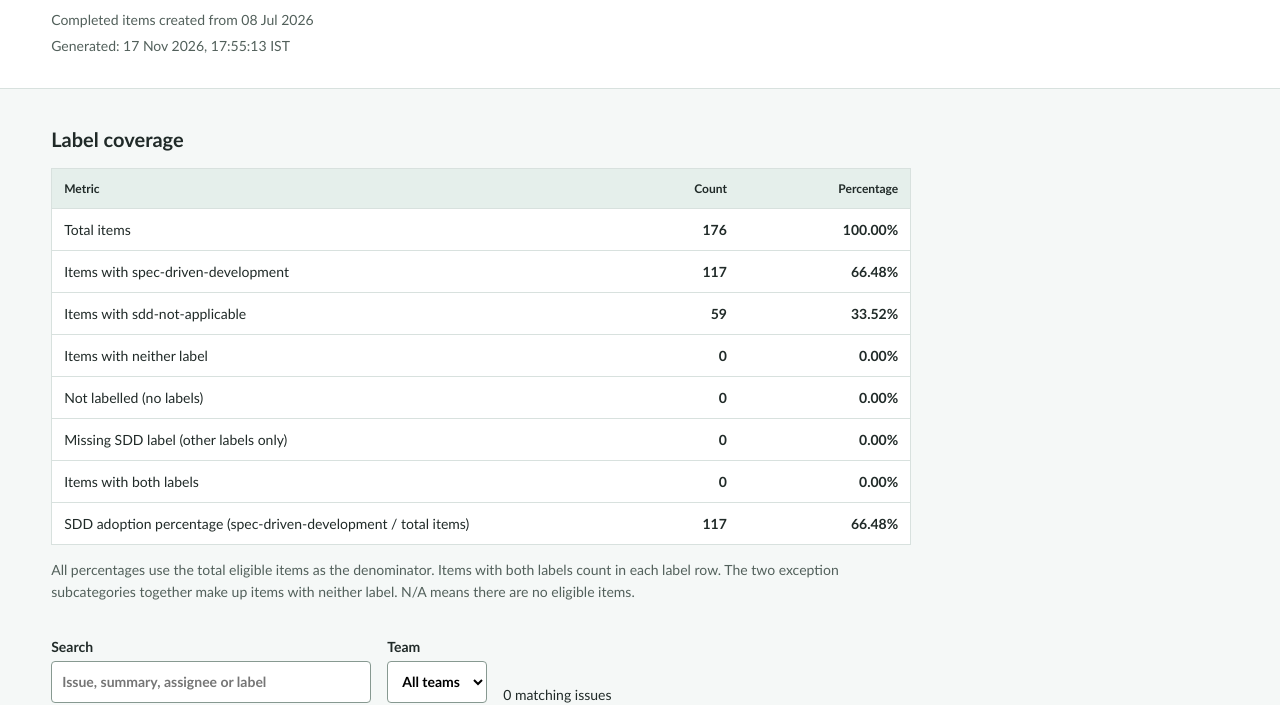
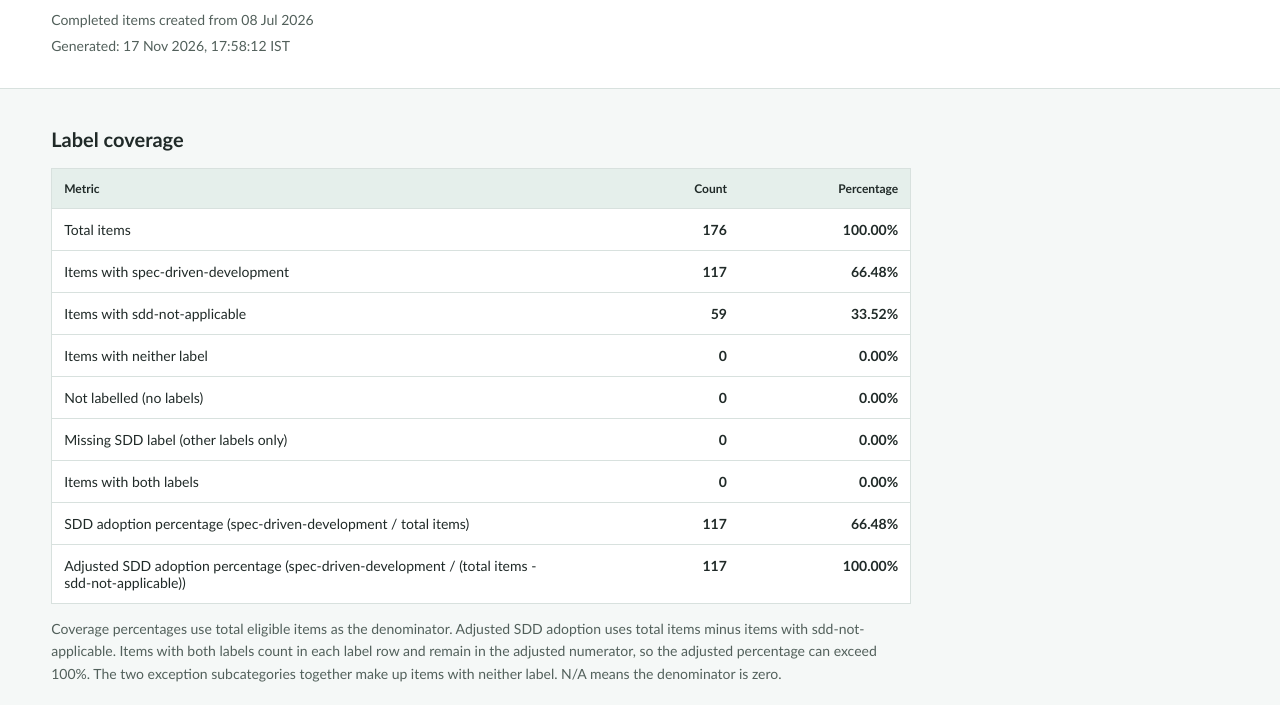
Before and after one commit to sumit7721/sdd-missing-labels, a plain HTML site: page index.html in a window 1280 px wide. Shown: the part 101-806 px from the top of the page. Drawn offline with Linux system fonts and the light colour scheme.

Commit message:
Refresh SDD label report

```diff
--- a/index.html
+++ b/index.html
@@ -11,9 +11,9 @@ main{padding:22px 4% 40px}.totals{display:flex;flex-wrap:wrap;gap:24px;padding-b
 section{padding:8px 0 24px}h2{font-size:20px}.count{color:var(--green);padding-left:8px}.table-scroll{overflow:auto;background:white;border:1px solid var(--line)}table{border-collapse:collapse;width:100%;min-width:940px;text-align:left}th{background:#e5efeb;font-size:12px}th,td{padding:12px;border-bottom:1px solid var(--line);vertical-align:top;overflow-wrap:anywhere}td:nth-child(3){min-width:220px;max-width:420px}td:last-child{max-width:220px}a{color:var(--green);font-weight:bold}tr:last-child td{border-bottom:0}tbody tr:hover{background:#f0f7f4}details{border-top:1px solid var(--line);padding:18px 0}summary{cursor:pointer;font-weight:bold}pre{white-space:pre-wrap;overflow-wrap:anywhere;font-size:12px;line-height:1.8}footer{color:#52605b} [hidden]{display:none!important}
 @media(max-width:600px){h1{font-size:26px}.filters,label,input,select{width:100%}.totals{gap:12px}.totals span{width:100%}header{padding-top:18px}}
 </style></head><body><header><div class="eyebrow">NA REGULATORY / KARAN + ARJUN</div>
-<h1>SDD Adoption &amp; Label Exceptions</h1><p>Completed items created from 08 Jul 2026</p><p>Generated: 17 Nov 2026, 17:55:13 IST</p></header><main>
-<h2>Label coverage</h2><table class="metrics" aria-label="SDD label coverage"><thead><tr><th scope="col">Metric</th><th scope="col">Count</th><th scope="col">Percentage</th></tr></thead><tbody><tr><th scope="row">Total items</th><td>176</td><td>100.00%</td></tr><tr><th scope="row">Items with spec-driven-development</th><td>117</td><td>66.48%</td></tr><tr><th scope="row">Items with sdd-not-applicable</th><td>59</td><td>33.52%</td></tr><tr><th scope="row">Items with neither label</th><td>0</td><td>0.00%</td></tr><tr><th scope="row">Not labelled (no labels)</th><td>0</td><td>0.00%</td></tr><tr><th scope="row">Missing SDD label (other labels only)</th><td>0</td><td>0.00%</td></tr><tr><th scope="row">Items with both labels</th><td>0</td><td>0.00%</td></tr><tr><th scope="row">SDD adoption percentage (spec-driven-development / total items)</th><td>117</td><td>66.48%</td></tr></tbody></table>
-<p class="metric-note">All percentages use the total eligible items as the denominator. Items with both labels count in each label row. The two exception subcategories together make up items with neither label. N/A means there are no eligible items.</p>
+<h1>SDD Adoption &amp; Label Exceptions</h1><p>Completed items created from 08 Jul 2026</p><p>Generated: 17 Nov 2026, 17:58:12 IST</p></header><main>
+<h2>Label coverage</h2><table class="metrics" aria-label="SDD label coverage"><thead><tr><th scope="col">Metric</th><th scope="col">Count</th><th scope="col">Percentage</th></tr></thead><tbody><tr><th scope="row">Total items</th><td>176</td><td>100.00%</td></tr><tr><th scope="row">Items with spec-driven-development</th><td>117</td><td>66.48%</td></tr><tr><th scope="row">Items with sdd-not-applicable</th><td>59</td><td>33.52%</td></tr><tr><th scope="row">Items with neither label</th><td>0</td><td>0.00%</td></tr><tr><th scope="row">Not labelled (no labels)</th><td>0</td><td>0.00%</td></tr><tr><th scope="row">Missing SDD label (other labels only)</th><td>0</td><td>0.00%</td></tr><tr><th scope="row">Items with both labels</th><td>0</td><td>0.00%</td></tr><tr><th scope="row">SDD adoption percentage (spec-driven-development / total items)</th><td>117</td><td>66.48%</td></tr><tr><th scope="row">Adjusted SDD adoption percentage (spec-driven-development / (total items - sdd-not-applicable))</th><td>117</td><td>100.00%</td></tr></tbody></table>
+<p class="metric-note">Coverage percentages use total eligible items as the denominator. Adjusted SDD adoption uses total items minus items with sdd-not-applicable. Items with both labels count in each label row and remain in the adjusted numerator, so the adjusted percentage can exceed 100%. The two exception subcategories together make up items with neither label. N/A means the denominator is zero.</p>
 <div class="filters"><label class="search">Search<input id="search" type="search" placeholder="Issue, summary, assignee or label"></label><label>Team<select id="team"><option value="">All teams</option><option>Karan</option><option>Arjun</option></select></label><span id="visible" aria-live="polite"></span></div>
 <section><h2>Not labelled <span class="count">0 (0.00%)</span></h2>
 <div class="table-scroll"><table><thead><tr><th>Issue</th><th>Team</th><th>Summary</th><th>Type</th><th>Status</th><th>Assignee</th><th>Current labels</th></tr></thead><tbody><tr class="empty"><td colspan="7">No issues in this category.</td></tr></tbody></table></div>
```
